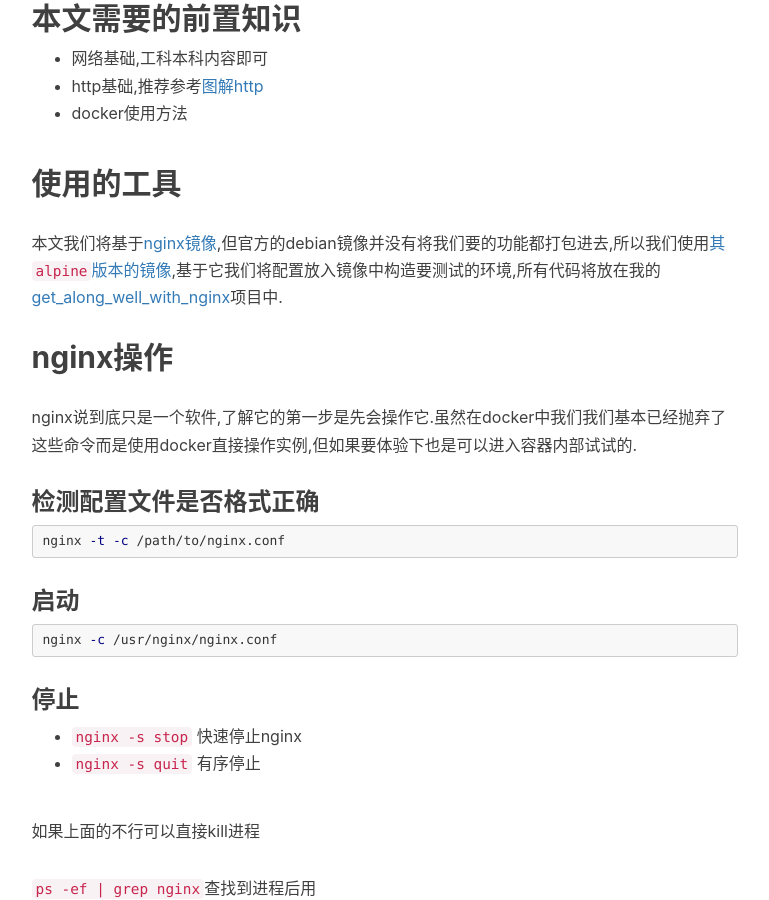
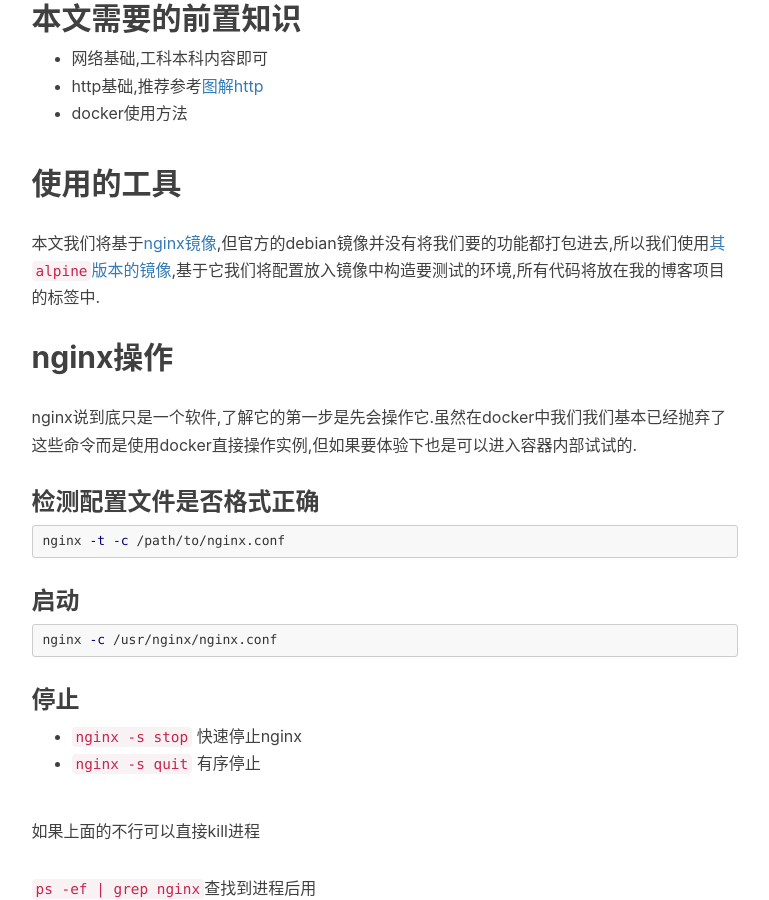
Before and after one commit to hsz1273327/hsz1273327.github.io, a Jekyll site: the page built from _posts/2019-03-20-玩转Nginx.md, in a window 1280 px wide and 900 px high, scrolled down 2740 px. Shown: the whole window, without its empty margins (136-905 px from the left). Built offline with Jekyll 4.4.1, drawn with Linux system fonts in a browser that asks for light colours; nearby versions of some CDN libraries; comment, search, counter and statistics services are not loaded; some of the changed lines change nothing that is shown; some of the changed text lies outside the part shown.

Commit message:
Update 2019-03-20-玩转Nginx.md

````diff
--- a/_posts/2019-03-20-玩转Nginx.md
+++ b/_posts/2019-03-20-玩转Nginx.md
@@ -9,7 +9,7 @@
     - Architecture
     - Middleware
 header-img: "img/post-bg-2015.jpg"
-update: 2019-03-27
+update: 2020-12-05
 ---
 # 玩转Nginx
 
@@ -126,10 +126,9 @@
 + http基础,推荐参考[图解http](http://www.ituring.com.cn/book/1229)
 + docker使用方法
 
-
 ## 使用的工具
 
-本文我们将基于[nginx镜像](https://hub.docker.com/_/nginx),但官方的debian镜像并没有将我们要的功能都打包进去,所以我们使用[其`alpine`版本的镜像](https://github.com/nginxinc/docker-nginx/blob/7890fc2342613e6669ad83ceead9c81136d2cc0a/mainline/alpine/Dockerfile),基于它我们将配置放入镜像中构造要测试的环境,所有代码将放在我的[get_along_well_with_nginx](https://github.com/hszofficial/get_along_well_with_nginx)项目中.
+本文我们将基于[nginx镜像](https://hub.docker.com/_/nginx),但官方的debian镜像并没有将我们要的功能都打包进去,所以我们使用[其`alpine`版本的镜像](https://github.com/nginxinc/docker-nginx/blob/7890fc2342613e6669ad83ceead9c81136d2cc0a/mainline/alpine/Dockerfile),基于它我们将配置放入镜像中构造要测试的环境,所有代码将放在我的博客项目的标签中.
 
 ## nginx操作
 
@@ -140,6 +139,7 @@
 ```shell
 nginx -t -c /path/to/nginx.conf
 ```
+
 ### 启动
 
 ```shell
@@ -417,7 +417,7 @@
 
 这两种方式我们可以发现是正交的,也就是说两种虚拟机的形式可以任意组合.
 
-### 将http服务升级为https服务
+### 将http服务升级为https服务(更新)
 
 例子代码在[C1-S4](https://github.com/hsz1273327/get_along_well_with_nginx/tree/master/C1/S4)中
 
@@ -442,6 +442,7 @@
   -keyout example.key \
   -out example.crt
 ```
+
 上面命令的各个参数含义如下
 
 参数               | 说明
````
